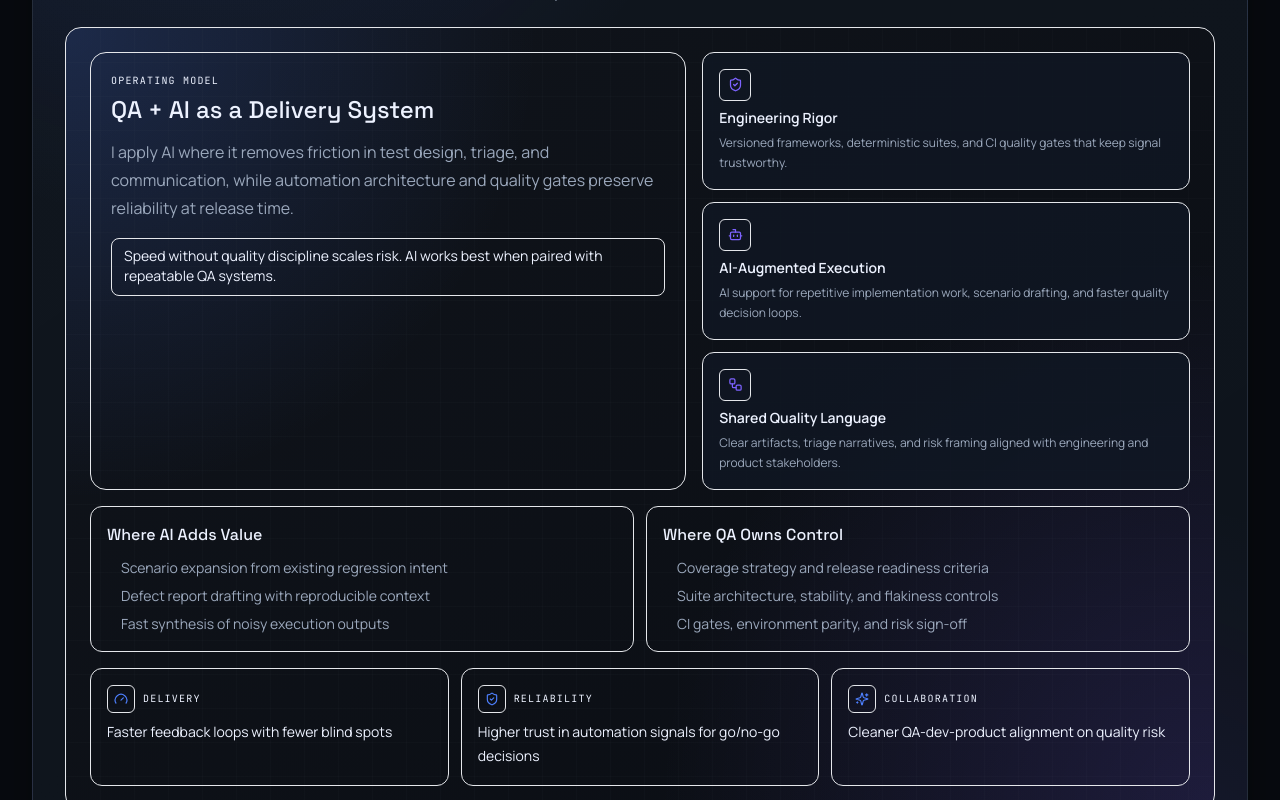
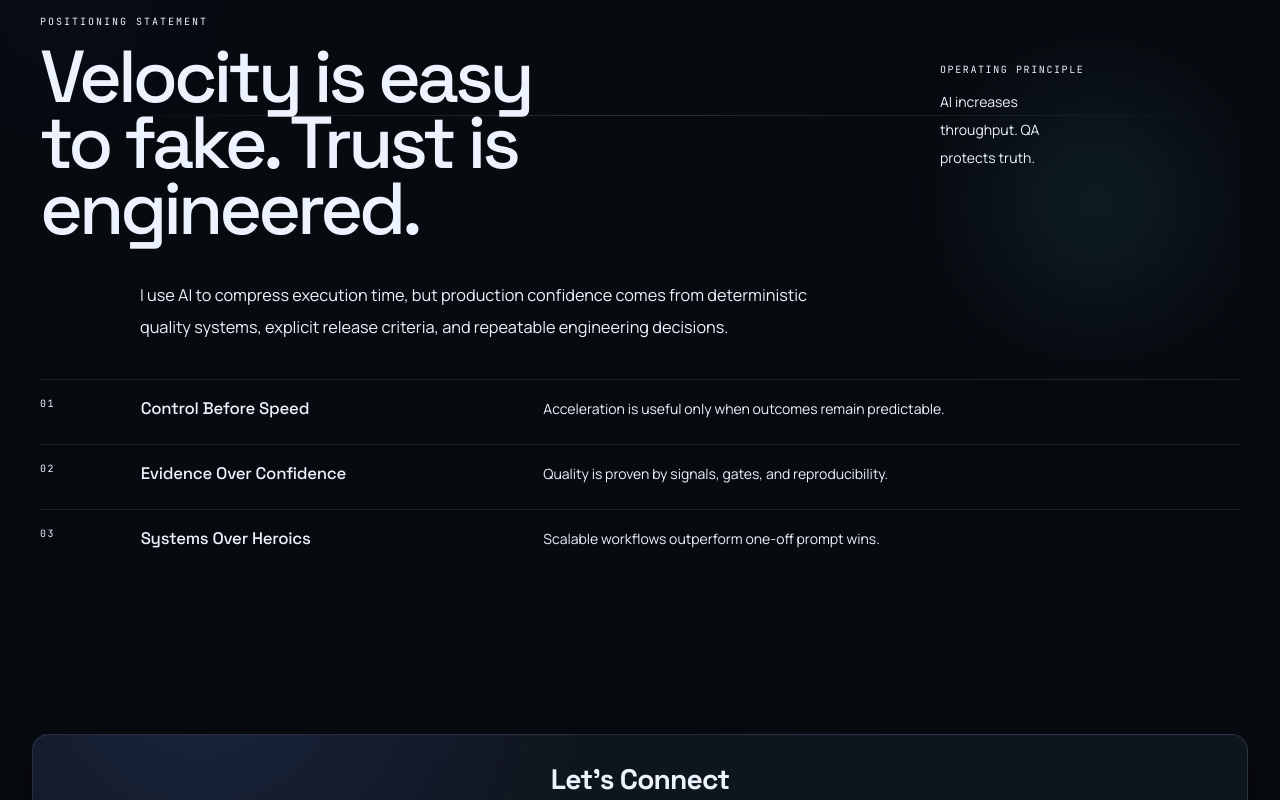
Before and after one commit to lucasvacis87/portfolio-lucas-vacis, a React (Vite) app: page / in a window 1280 px wide. Shown: the part 5360-6160 px from the top of the page. Built offline with nearby package versions, Linux system fonts and the light colour scheme.

Commit message:
Redesign QA+AI section with editorial manifesto layout

```diff
--- a/src/components/sections/VisionSection.tsx
+++ b/src/components/sections/VisionSection.tsx
@@ -1,77 +1,48 @@
-import { Bot, Gauge, ShieldCheck, Sparkles, Workflow } from "lucide-react";
 import { qaVision } from "../../content/vision";
 import { Section } from "../layout/Section";
 
-const pillarIcons = [ShieldCheck, Bot, Workflow];
-const outcomeIcons = [Gauge, ShieldCheck, Sparkles];
-
 export function VisionSection(): JSX.Element {
   return (
-    <Section id="vision" variant="panel" accent="indigo" headerAlign="center" title="QA + AI" subtitle={qaVision.subtitle}>
-      <div className="relative overflow-hidden rounded-2xl border border-border/45 bg-[radial-gradient(circle_at_0%_0%,rgba(78,128,255,0.2),transparent_34%),radial-gradient(circle_at_100%_100%,rgba(125,99,255,0.17),transparent_40%),linear-gradient(145deg,rgba(16,20,27,0.95),rgba(10,13,19,0.94))] p-4 md:p-6">
-        <div className="pointer-events-none absolute inset-0 bg-[linear-gradient(rgba(155,167,180,0.06)_1px,transparent_1px),linear-gradient(90deg,rgba(155,167,180,0.06)_1px,transparent_1px)] bg-[size:34px_34px] opacity-45" />
-        <div className="pointer-events-none absolute -left-14 top-12 h-36 w-36 rounded-full bg-accent/15 blur-3xl" />
-        <div className="pointer-events-none absolute -right-16 bottom-10 h-40 w-40 rounded-full bg-accent-2/15 blur-3xl" />
+    <Section id="vision" variant="flow" accent="indigo" headerAlign="center" title="QA + AI" subtitle={qaVision.subtitle}>
+      <div className="relative overflow-hidden py-3">
+        <div className="pointer-events-none absolute left-8 top-8 h-56 w-56 rounded-full bg-accent/14 blur-3xl" />
+        <div className="pointer-events-none absolute right-10 top-24 h-52 w-52 rounded-full bg-[#59d1ff]/10 blur-3xl" />
+        <div className="pointer-events-none absolute inset-x-0 top-[7.1rem] h-px bg-gradient-to-r from-transparent via-white/15 to-transparent" />
 
-        <div className="relative grid gap-4 lg:grid-cols-[1.1fr_0.9fr]">
-          <article className="rounded-2xl border border-border/55 bg-[#111722]/78 p-5">
-            <p className="font-mono text-[10px] uppercase tracking-[0.12em] text-accent/90">Operating Model</p>
-            <h3 className="mt-2 font-heading text-2xl leading-tight text-text">{qaVision.headline}</h3>
-            <p className="muted mt-3 leading-7">{qaVision.body}</p>
-            <p className="mt-4 rounded-lg border border-border/60 bg-bg/45 px-3 py-2 text-sm text-text/90">{qaVision.operatingNote}</p>
-          </article>
+        <div className="relative grid gap-y-9 lg:grid-cols-12">
+          <div className="lg:col-span-9">
+            <p className="font-mono text-[10px] uppercase tracking-[0.2em] text-accent/82">Positioning Statement</p>
+            <h3 className="mt-4 max-w-[12ch] font-heading text-[2.5rem] leading-[0.9] tracking-[-0.055em] text-text md:text-[4.6rem]">
+              {qaVision.headline}
+            </h3>
+          </div>
 
-          <div className="grid gap-3 sm:grid-cols-3 lg:grid-cols-1">
-            {qaVision.pillars.map((pillar, index) => {
-              const Icon = pillarIcons[index] ?? Sparkles;
+          <aside className="lg:col-span-3 lg:pt-12">
+            <p className="font-mono text-[10px] uppercase tracking-[0.16em] text-text/45">Operating Principle</p>
+            <p className="mt-3 max-w-[18ch] text-[14px] leading-7 text-text/82">{qaVision.operatingNote}</p>
+          </aside>
+
+          <p className="text-[15px] leading-8 text-text/74 lg:col-span-7 lg:col-start-2 md:text-[1.02rem]">{qaVision.body}</p>
+
+          <div className="space-y-5 lg:col-span-12">
+            {qaVision.principles.map((principle, index) => {
+              const rowClass =
+                index === 0
+                  ? "lg:col-span-7"
+                  : index === 1
+                    ? "lg:col-span-8 lg:col-start-4"
+                    : "lg:col-span-6 lg:col-start-7";
 
               return (
-                <article key={pillar.title} className="rounded-xl border border-border/55 bg-[#101723]/80 p-4">
-                  <span className="inline-flex h-8 w-8 items-center justify-center rounded-md border border-accent-2/45 bg-accent-2/12 text-accent-2">
-                    <Icon size={15} aria-hidden="true" />
-                  </span>
-                  <h4 className="mt-2 text-sm font-semibold text-text">{pillar.title}</h4>
-                  <p className="muted mt-1 text-xs leading-5">{pillar.description}</p>
+                <article key={principle.title} className={`grid gap-2 border-t border-white/10 pt-4 lg:grid-cols-12 ${rowClass}`}>
+                  <span className="font-mono text-[10px] uppercase tracking-[0.16em] text-text/35">{`0${index + 1}`}</span>
+                  <p className="font-heading text-[1.05rem] tracking-[-0.015em] text-text lg:col-span-4">{principle.title}</p>
+                  <p className="text-sm leading-7 text-text/66 lg:col-span-7">{principle.description}</p>
                 </article>
               );
             })}
           </div>
         </div>
-
-        <div className="relative mt-4 grid gap-3 lg:grid-cols-2">
-          {qaVision.tracks.map((track) => (
-            <article key={track.title} className="rounded-xl border border-border/55 bg-[#0f1622]/82 p-4">
-              <h4 className="font-heading text-base text-text">{track.title}</h4>
-              <ul className="mt-3 space-y-2">
-                {track.points.map((point) => (
-                  <li key={point} className="flex items-start gap-2 text-sm text-muted">
-                    <span className="mt-1.5 h-1.5 w-1.5 shrink-0 rounded-full bg-accent/85" />
-                    <span>{point}</span>
-                  </li>
-                ))}
-              </ul>
-            </article>
-          ))}
-        </div>
-
-        <div className="relative mt-4 grid gap-3 md:grid-cols-3">
-          {qaVision.outcomes.map((outcome, index) => {
-            const Icon = outcomeIcons[index] ?? Sparkles;
-            return (
-              <article key={outcome.label} className="rounded-xl border border-border/55 bg-[#101723]/84 p-4">
-                <div className="flex items-center gap-2">
-                  <span className="inline-flex h-7 w-7 items-center justify-center rounded-md border border-accent/40 bg-accent/12 text-accent">
-                    <Icon size={14} aria-hidden="true" />
-                  </span>
-                  <p className="font-mono text-[10px] uppercase tracking-[0.12em] text-accent/85">{outcome.label}</p>
-                </div>
-                <p className="mt-2 text-sm leading-6 text-text/92">
-                  {outcome.value}
-                </p>
-              </article>
-            );
-          })}
-        </div>
       </div>
     </Section>
   );
--- a/src/content/vision.ts
+++ b/src/content/vision.ts
@@ -1,53 +1,28 @@
-import type { QAVisionOutcome, QAVisionPillar, QAVisionTrack } from "../types/content";
+import type { QAVisionPrinciple } from "../types/content";
 
 export const qaVision: {
   subtitle: string;
   headline: string;
   body: string;
   operatingNote: string;
-  pillars: QAVisionPillar[];
-  tracks: QAVisionTrack[];
-  outcomes: QAVisionOutcome[];
+  principles: QAVisionPrinciple[];
 } = {
-  subtitle: "A pragmatic operating model where AI accelerates delivery and QA engineering keeps confidence measurable.",
-  headline: "QA + AI as a Delivery System",
-  body: "I apply AI where it removes friction in test design, triage, and communication, while automation architecture and quality gates preserve reliability at release time.",
-  operatingNote: "Speed without quality discipline scales risk. AI works best when paired with repeatable QA systems.",
-  pillars: [
+  subtitle: "Quality strategy for AI-accelerated delivery.",
+  headline: "Velocity is easy to fake. Trust is engineered.",
+  body: "I use AI to compress execution time, but production confidence comes from deterministic quality systems, explicit release criteria, and repeatable engineering decisions.",
+  operatingNote: "AI increases throughput. QA protects truth.",
+  principles: [
     {
-      title: "Engineering Rigor",
-      description: "Versioned frameworks, deterministic suites, and CI quality gates that keep signal trustworthy."
+      title: "Control Before Speed",
+      description: "Acceleration is useful only when outcomes remain predictable."
     },
     {
-      title: "AI-Augmented Execution",
-      description: "AI support for repetitive implementation work, scenario drafting, and faster quality decision loops."
+      title: "Evidence Over Confidence",
+      description: "Quality is proven by signals, gates, and reproducibility."
     },
     {
-      title: "Shared Quality Language",
-      description: "Clear artifacts, triage narratives, and risk framing aligned with engineering and product stakeholders."
+      title: "Systems Over Heroics",
+      description: "Scalable workflows outperform one-off prompt wins."
     }
-  ],
-  tracks: [
-    {
-      title: "Where AI Adds Value",
-      points: [
-        "Scenario expansion from existing regression intent",
-        "Defect report drafting with reproducible context",
-        "Fast synthesis of noisy execution outputs"
-      ]
-    },
-    {
-      title: "Where QA Owns Control",
-      points: [
-        "Coverage strategy and release readiness criteria",
-        "Suite architecture, stability, and flakiness controls",
-        "CI gates, environment parity, and risk sign-off"
-      ]
-    }
-  ],
-  outcomes: [
-    { label: "Delivery", value: "Faster feedback loops with fewer blind spots" },
-    { label: "Reliability", value: "Higher trust in automation signals for go/no-go decisions" },
-    { label: "Collaboration", value: "Cleaner QA-dev-product alignment on quality risk" }
   ]
 };
```
Also changed, not shown: src/types/content.ts (+1 -11 lines).
